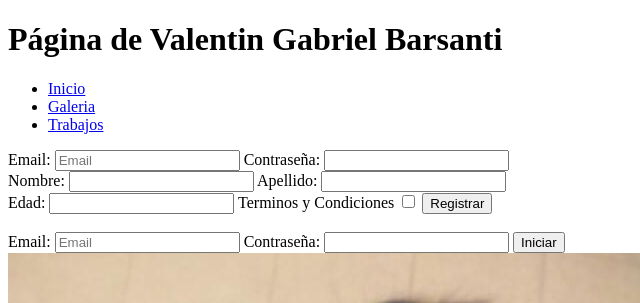
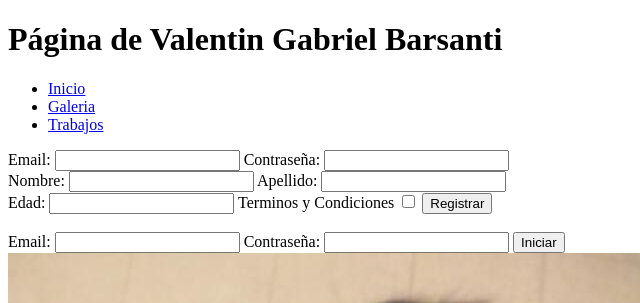
Before and after one commit to valentin-barsanti/primera-pagina, a plain HTML site: page index.html in a window 1280 px wide. Shown: the top 303 px of the page, 0-640 px from the left. Drawn offline with Linux system fonts and the light colour scheme.

```diff
--- a/index.html
+++ b/index.html
@@ -16,7 +16,7 @@
         </ul>
         <form>
           <label for="email-reg">Email:</label>
-          <input type="email" id="email-reg" placeholder="Email" />
+          <input type="email" id="email-reg" />
           <label for="password">Contraseña:</label>
           <input type="password" id="password" />
           <br />
@@ -33,7 +33,7 @@
           <br />
           <br />
           <label for="email-log">Email:</label>
-          <input type="email" id="email-log" placeholder="Email" />
+          <input type="email" id="email-log" />
           <label for="password">Contraseña:</label>
           <input type="password" id="password" />
           <input type="submit" value="Iniciar" />
```
